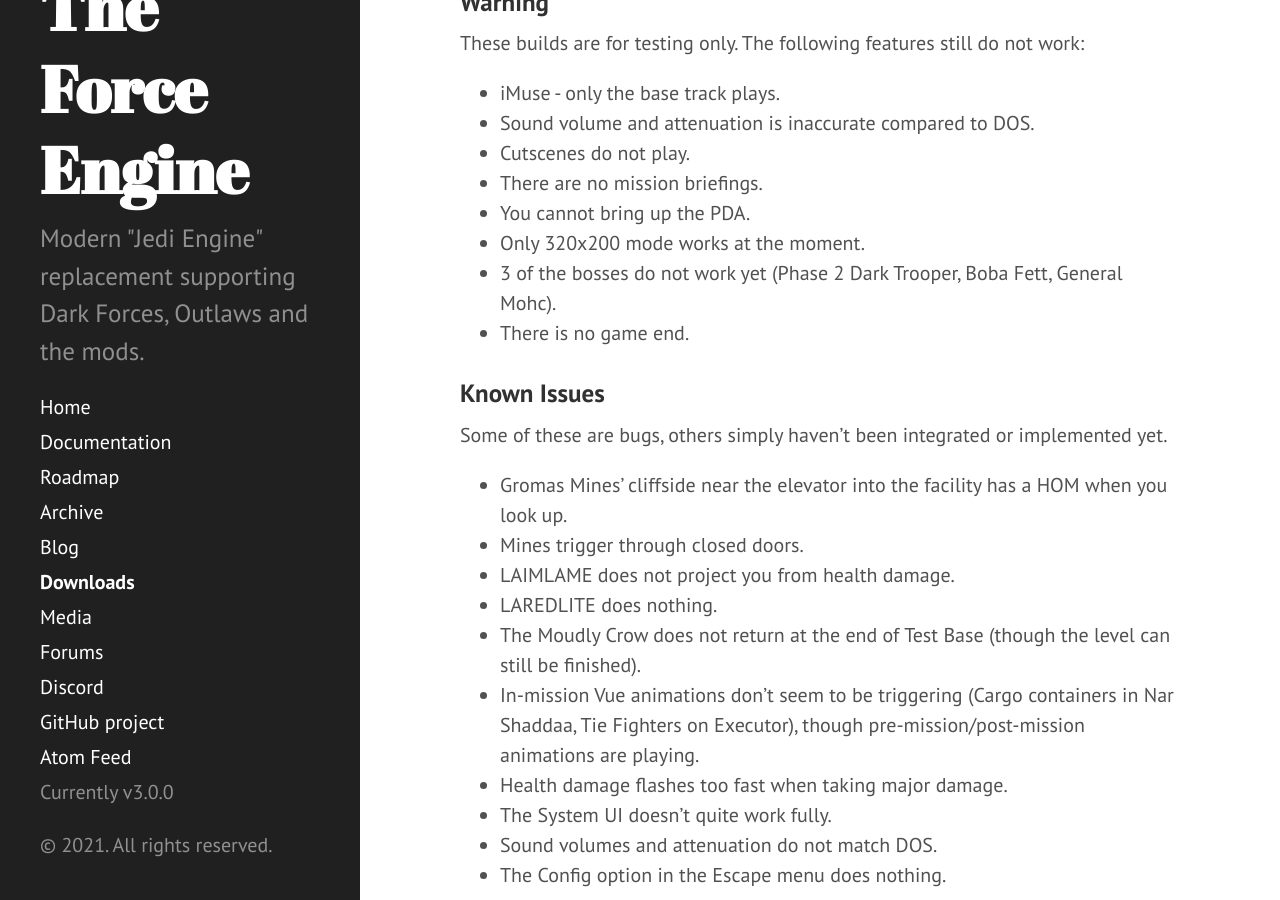
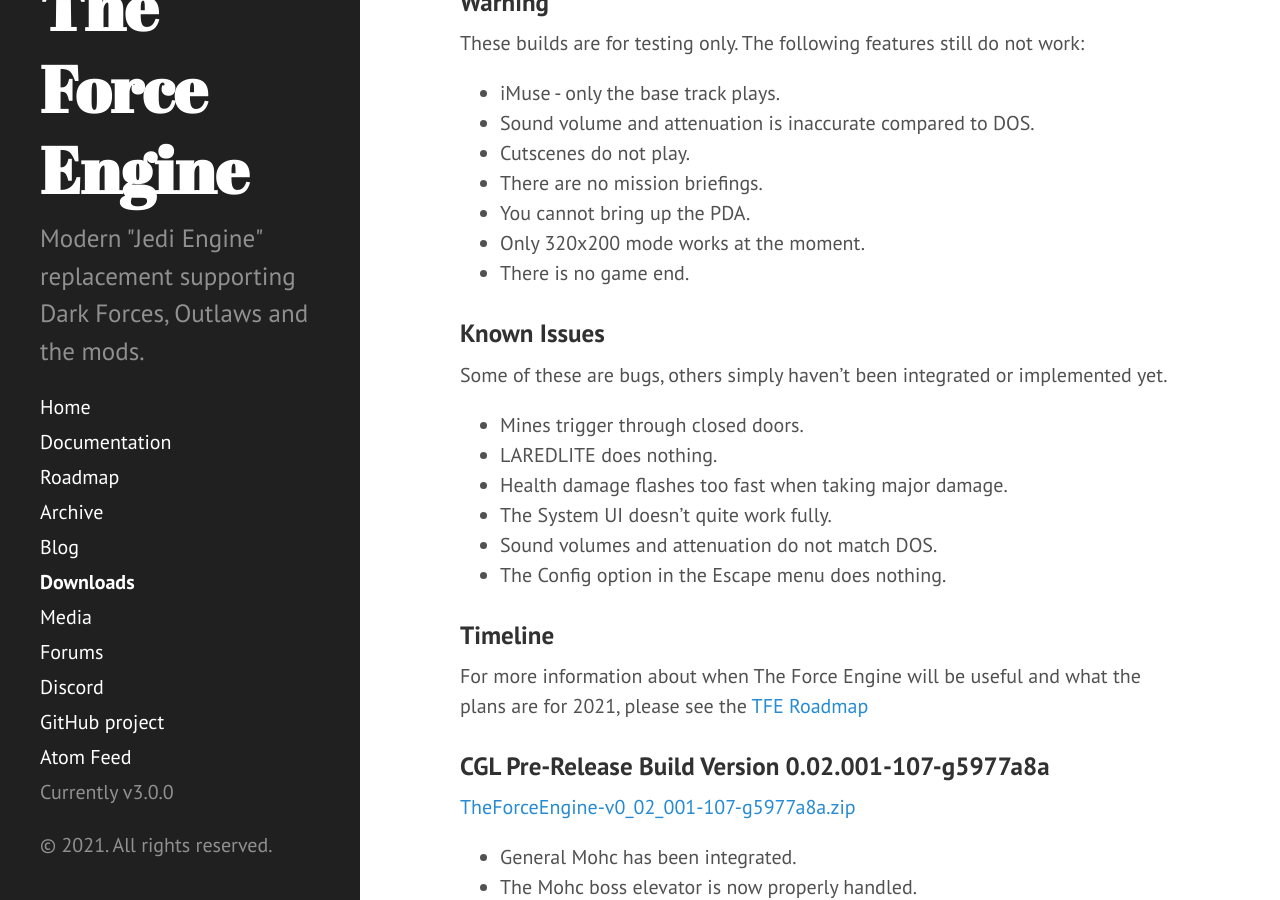
Before and after one commit to TheForceEngine/TheForceEngine.github.io, a Jekyll site: the page built from downloads.md, in a window 1280 px wide and 900 px high, scrolled down 213 px. Built offline with Jekyll 4.4.1, drawn with Linux system fonts in a browser that asks for light colours.

Commit message:
Update downloads.md

```diff
--- a/downloads.md
+++ b/downloads.md
@@ -13,17 +13,12 @@
 * There are no mission briefings.
 * You cannot bring up the PDA.
 * Only 320x200 mode works at the moment.
-* 3 of the bosses do not work yet (Phase 2 Dark Trooper, Boba Fett, General Mohc).
 * There is no game end.
 
 ### Known Issues
 Some of these are bugs, others simply haven't been integrated or implemented yet.
-* Gromas Mines' cliffside near the elevator into the facility has a HOM when you look up.
 * Mines trigger through closed doors.
-* LAIMLAME does not project you from health damage.
 * LAREDLITE does nothing.
-* The Moudly Crow does not return at the end of Test Base (though the level can still be finished).
-* In-mission Vue animations don't seem to be triggering (Cargo containers in Nar Shaddaa, Tie Fighters on Executor), though pre-mission/post-mission animations are playing.
 * Health damage flashes too fast when taking major damage.
 * The System UI doesn't quite work fully.
 * Sound volumes and attenuation do not match DOS.
```
